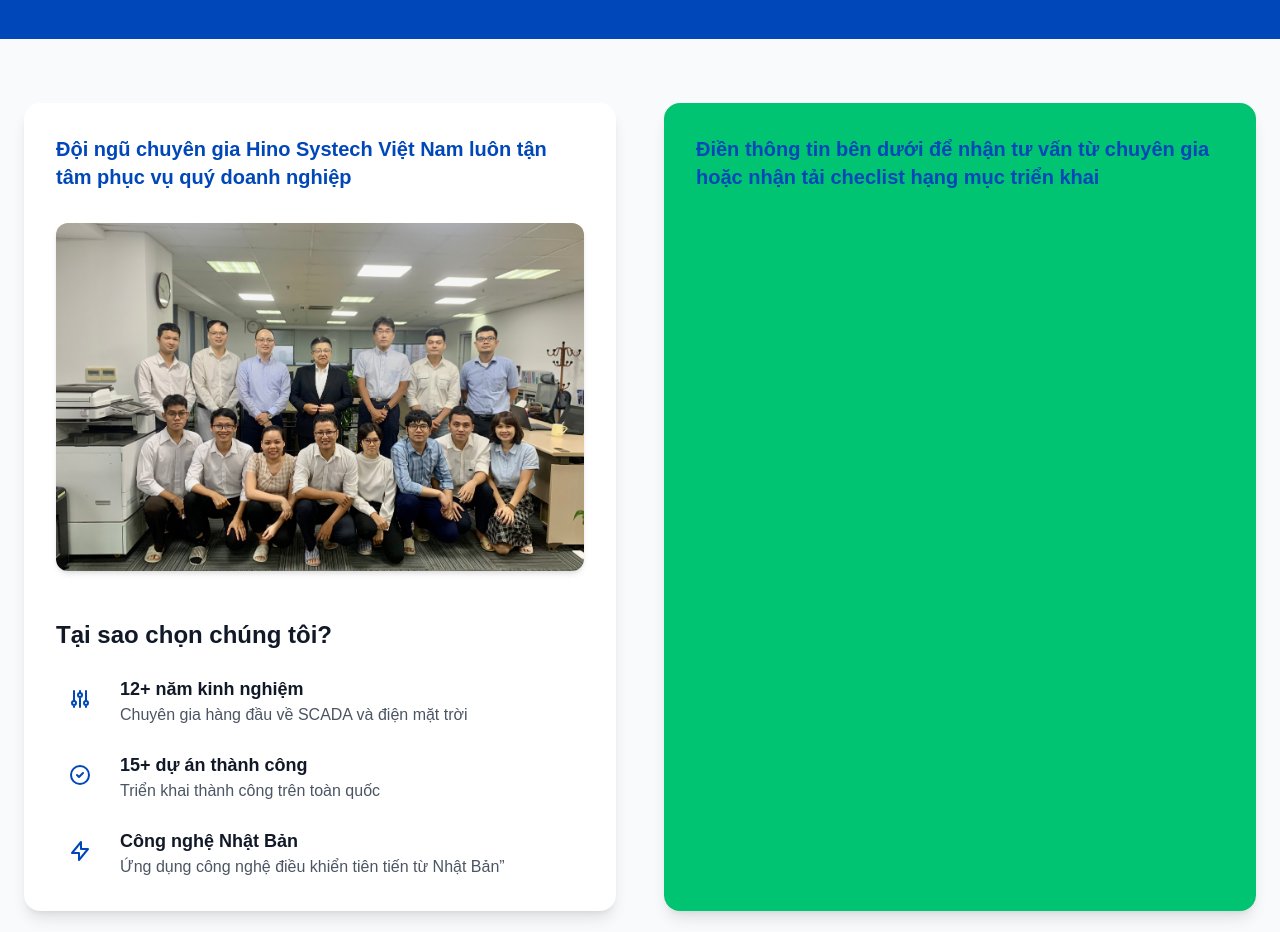
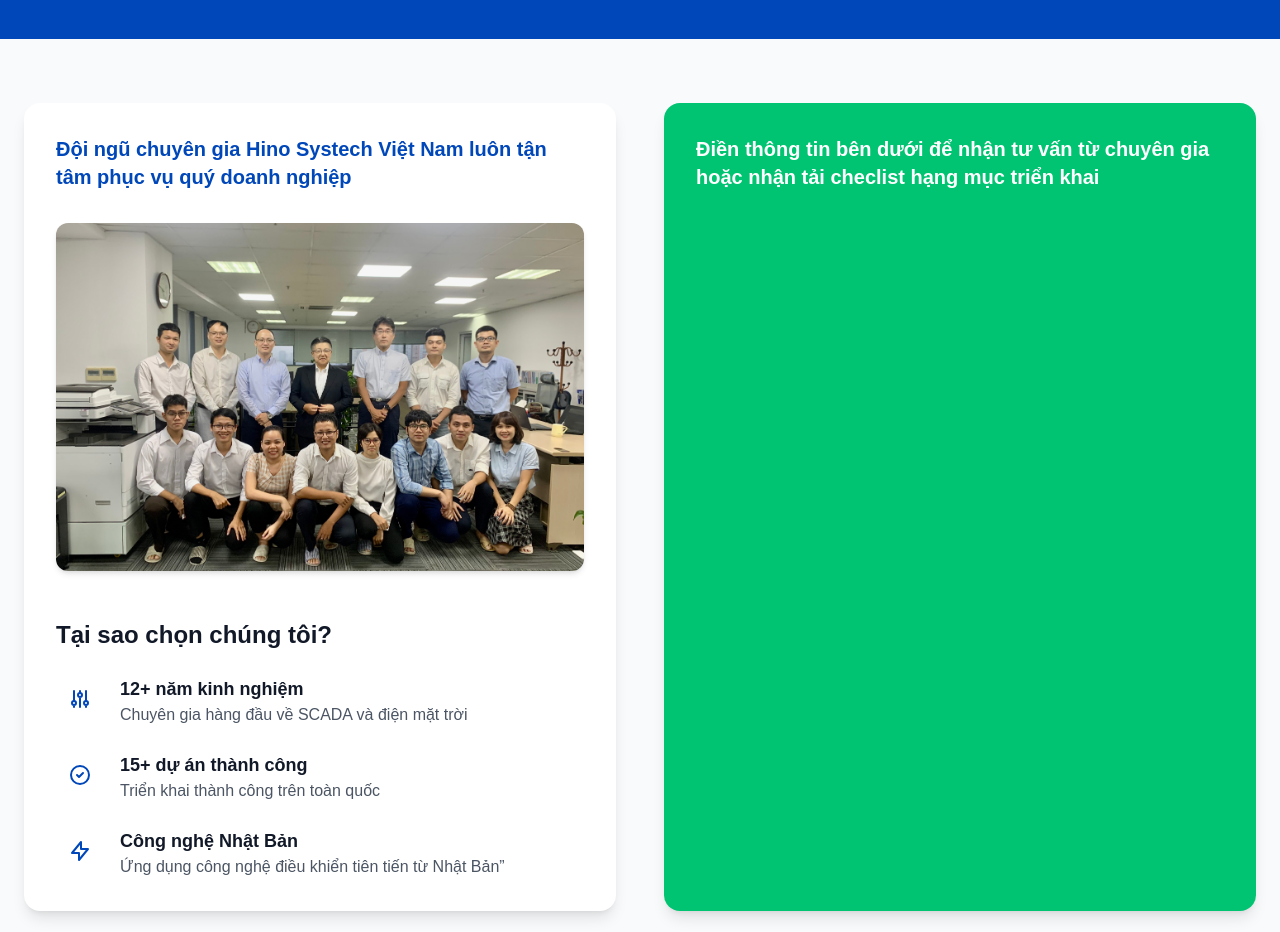
Before and after one commit to nhipybn/Hino-LP-1, a React (Vite) app: page / in a window 1280 px wide. Shown: the part 7480-8412 px from the top of the page. Built offline with nearby package versions, Linux system fonts and the light colour scheme.

Commit message:
Update ContactForm.jsx

```diff
--- a/src/components/contact/ContactForm.jsx
+++ b/src/components/contact/ContactForm.jsx
@@ -88,7 +88,7 @@
             viewport={{ once: true }}
             className="bg-[#00c472] rounded-2xl p-8 shadow-lg max-h-[1000px] overflow-y-auto"
           >
-            <h2 className="text-xl font-bold text-gray-900 mb-8 text-primary">Điền thông tin bên dưới để nhận tư vấn từ chuyên gia hoặc nhận tải checlist hạng mục triển khai</h2>
+            <h2 className="text-xl font-bold text-white mb-8">Điền thông tin bên dưới để nhận tư vấn từ chuyên gia hoặc nhận tải checlist hạng mục triển khai</h2>
             <div className='wrapper-form' ref={formWrapperRef}/>
           </motion.div>
         </div>
```
